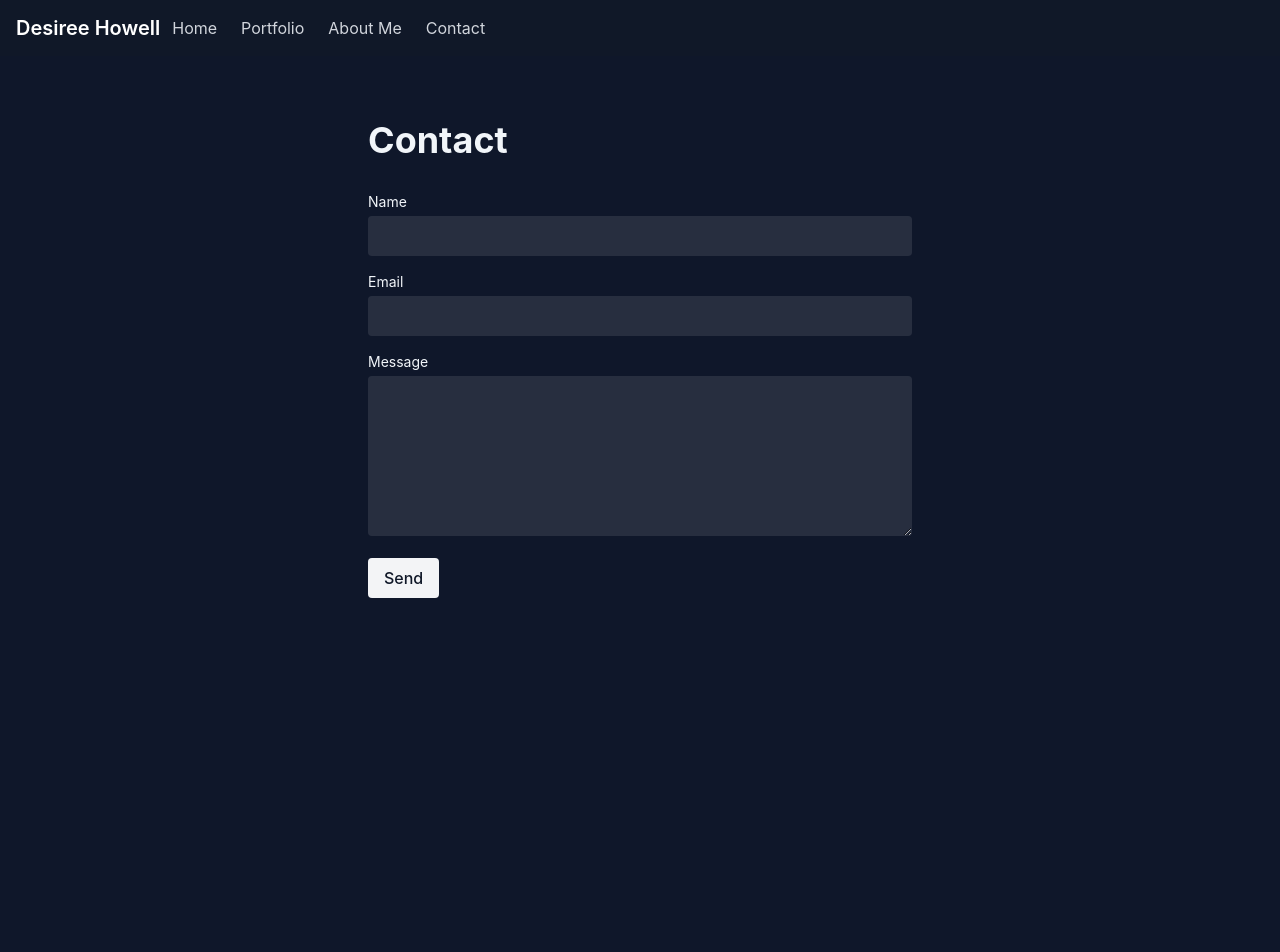
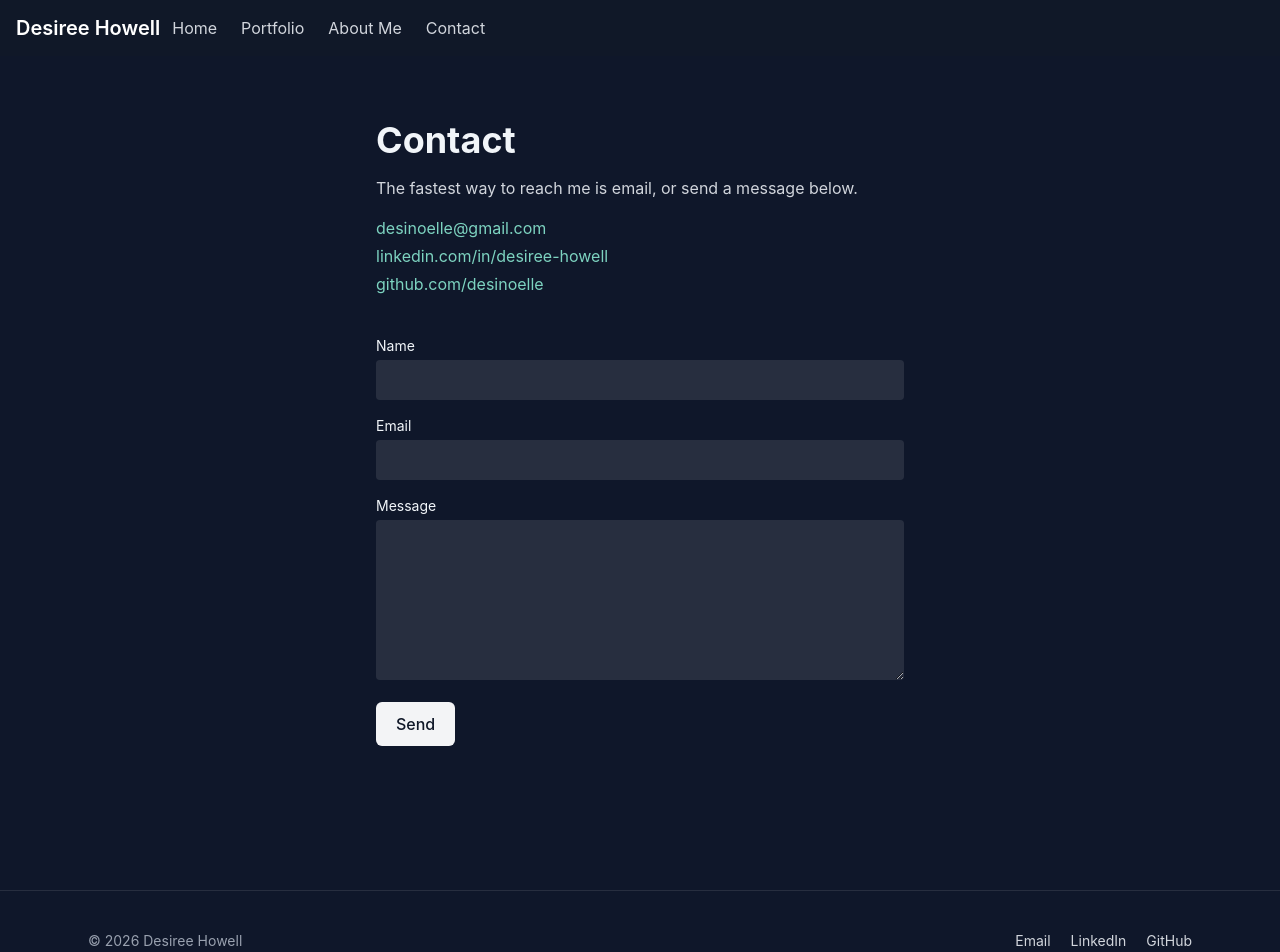
Before and after one commit to desinoelle/portfolio, a React (Vite) app: page /contact in a window 1280 px wide. Shown: the top 952 px of the page. Before the commit the page ends 800 px from the top, so only its background shows below. Built offline with nearby package versions, Linux system fonts and the light colour scheme.

Commit message:
Added footer and more info to contact page

```diff
--- /dev/null
+++ b/src/components/Footer.tsx
@@ -0,0 +1,33 @@
+// src/components/Footer.tsx
+const links = [
+  { label: 'Email', href: 'mailto:desinoelle@gmail.com' },
+  { label: 'LinkedIn', href: 'https://linkedin.com/in/desiree-howell' },
+  { label: 'GitHub', href: 'https://github.com/desinoelle' },
+]
+
+function Footer() {
+  return (
+    <footer className="border-t border-white/10 mt-16">
+      <div className="max-w-6xl mx-auto px-6 py-10 flex flex-wrap items-center justify-between gap-4">
+        <p className="text-sm text-gray-400">
+          © {new Date().getFullYear()} Desiree Howell
+        </p>
+        <nav className="flex flex-wrap gap-5">
+          {links.map((l) => (
+            <a
+              key={l.label}
+              href={l.href}
+              target={l.href.startsWith('mailto:') ? undefined : '_blank'}
+              rel={l.href.startsWith('mailto:') ? undefined : 'noopener noreferrer'}
+              className="text-sm text-gray-300 hover:text-accent transition"
+            >
+              {l.label}
+            </a>
+          ))}
+        </nav>
+      </div>
+    </footer>
+  )
+}
+
+export default Footer
--- a/src/components/Layout.tsx
+++ b/src/components/Layout.tsx
@@ -1,5 +1,6 @@
 import { Outlet } from 'react-router-dom'
 import MyNav from './MyNav'
+import Footer from './Footer'
 
 function Layout() {
   return (
@@ -7,6 +8,7 @@ function Layout() {
       <MyNav />
       <main>
         <Outlet />
+        <Footer />
       </main>
     </>
   )
--- a/src/pages/Contact.tsx
+++ b/src/pages/Contact.tsx
@@ -1,4 +1,3 @@
-// src/pages/Contact.tsx
 import { useState } from 'react'
 
 type Status = 'idle' | 'sending' | 'sent' | 'error'
@@ -7,16 +6,20 @@ function Contact() {
   const [form, setForm] = useState({ name: '', email: '', message: '' })
   const [status, setStatus] = useState<Status>('idle')
 
-  const update = (e: React.ChangeEvent<HTMLInputElement | HTMLTextAreaElement>) =>
-    setForm({ ...form, [e.target.name]: e.target.value })
+  const update = (
+    e: React.ChangeEvent<HTMLInputElement | HTMLTextAreaElement>
+  ) => setForm({ ...form, [e.target.name]: e.target.value })
 
   const handleSubmit = async (e: React.FormEvent) => {
     e.preventDefault()
     setStatus('sending')
     try {
-      const res = await fetch('https://formspree.io/f/mqedklrn', {
+      const res = await fetch('https://formspree.io/f/YOUR_FORM_ID', {
         method: 'POST',
-        headers: { 'Content-Type': 'application/json', Accept: 'application/json' },
+        headers: {
+          'Content-Type': 'application/json',
+          Accept: 'application/json',
+        },
         body: JSON.stringify(form),
       })
       if (!res.ok) throw new Error()
@@ -31,35 +34,108 @@ function Contact() {
     'w-full px-3 py-2 rounded bg-white/10 text-gray-100 placeholder-gray-500 ' +
     'focus:outline-none focus:ring-2 focus:ring-gray-100'
 
+  const inlineLink = 'text-accent hover:underline'
+
   return (
-    <section className="max-w-xl mx-auto px-4 py-16">
+    <section className="max-w-xl mx-auto px-6 py-16">
       <h1 className="text-4xl font-bold animate-slide-up">Contact</h1>
 
-      <form onSubmit={handleSubmit} className="mt-8 space-y-4">
+      <p className="mt-4 text-gray-300">
+        The fastest way to reach me is email, or send a message below.
+      </p>
+
+      <ul className="mt-4 space-y-1">
+        <li>
+          <a href="mailto:desinoelle@gmail.com" className={inlineLink}>
+            desinoelle@gmail.com
+          </a>
+        </li>
+        <li>
+          <a
+            href="https://linkedin.com/in/desiree-howell"
+            target="_blank"
+            rel="noopener noreferrer"
+            className={inlineLink}
+          >
+            linkedin.com/in/desiree-howell
+          </a>
+        </li>
+        <li>
+          <a
+            href="https://github.com/desinoelle"
+            target="_blank"
+            rel="noopener noreferrer"
+            className={inlineLink}
+          >
+            github.com/desinoelle
+          </a>
+        </li>
+      </ul>
+
+      <form onSubmit={handleSubmit} className="mt-10 space-y-4">
         <div>
-          <label htmlFor="name" className="block mb-1 text-sm">Name</label>
-          <input id="name" name="name" value={form.name} onChange={update} required className={field} />
+          <label htmlFor="name" className="block mb-1 text-sm">
+            Name
+          </label>
+          <input
+            id="name"
+            name="name"
+            value={form.name}
+            onChange={update}
+            required
+            className={field}
+          />
         </div>
+
         <div>
-          <label htmlFor="email" className="block mb-1 text-sm">Email</label>
-          <input id="email" name="email" type="email" value={form.email} onChange={update} required className={field} />
+          <label htmlFor="email" className="block mb-1 text-sm">
+            Email
+          </label>
+          <input
+            id="email"
+            name="email"
+            type="email"
+            value={form.email}
+            onChange={update}
+            required
+            className={field}
+          />
         </div>
+
         <div>
-          <label htmlFor="message" className="block mb-1 text-sm">Message</label>
-          <textarea id="message" name="message" rows={6} value={form.message} onChange={update} required className={field} />
+          <label htmlFor="message" className="block mb-1 text-sm">
+            Message
+          </label>
+          <textarea
+            id="message"
+            name="message"
+            rows={6}
+            value={form.message}
+            onChange={update}
+            required
+            className={field}
+          />
         </div>
 
         <button
           type="submit"
           disabled={status === 'sending'}
-          className="px-4 py-2 rounded bg-gray-100 text-gray-900 font-medium transition duration-200 hover:-translate-y-0.5 hover:shadow-lg disabled:opacity-50"
+          className="px-5 py-2.5 rounded-md bg-gray-100 text-gray-900 font-medium transition duration-200 hover:-translate-y-0.5 hover:shadow-lg disabled:opacity-50"
         >
-          {status === 'sending' ? 'Sending…' : 'Send'}
+          {status === 'sending' ? 'Sending...' : 'Send'}
         </button>
 
         <p aria-live="polite" className="text-sm">
-          {status === 'sent' && <span className="text-green-400">Thanks — I&apos;ll get back to you soon.</span>}
-          {status === 'error' && <span className="text-red-400">Something went wrong. Try emailing me directly.</span>}
+          {status === 'sent' && (
+            <span className="text-green-400">
+              Thanks, I&apos;ll get back to you soon.
+            </span>
+          )}
+          {status === 'error' && (
+            <span className="text-red-400">
+              Something went wrong. Please email me directly.
+            </span>
+          )}
         </p>
       </form>
     </section>
```
